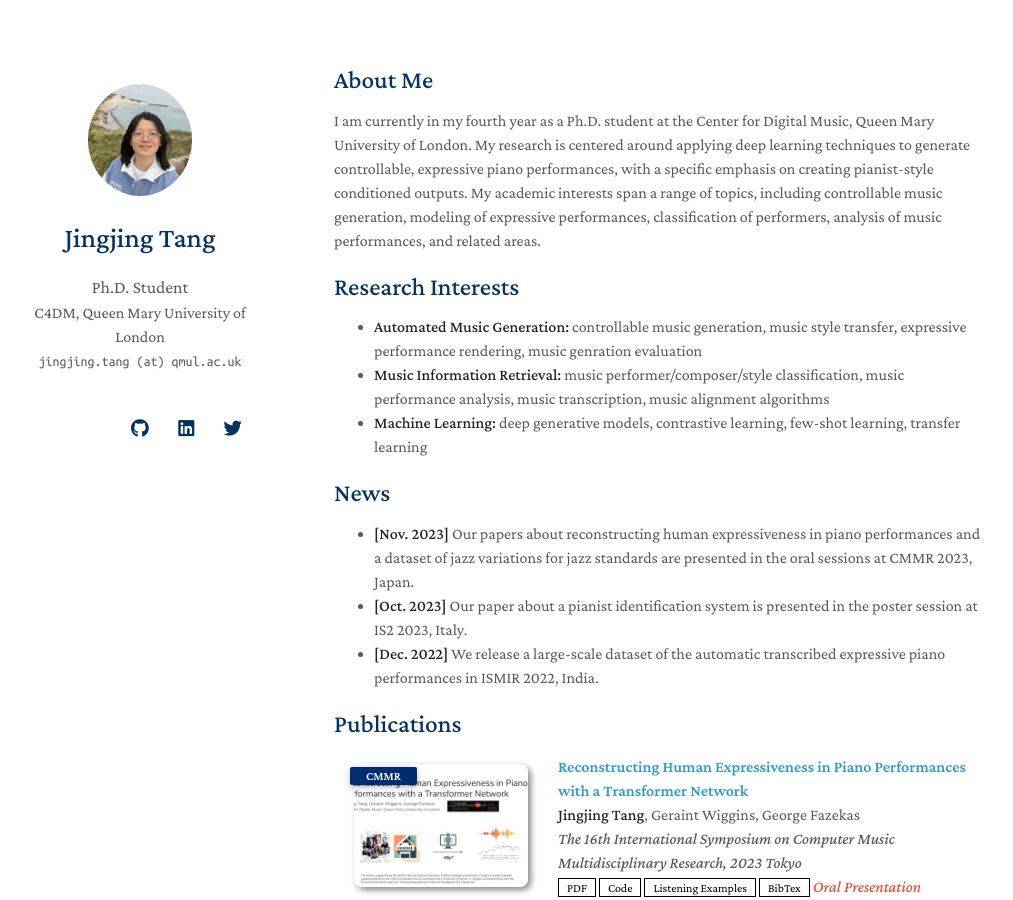
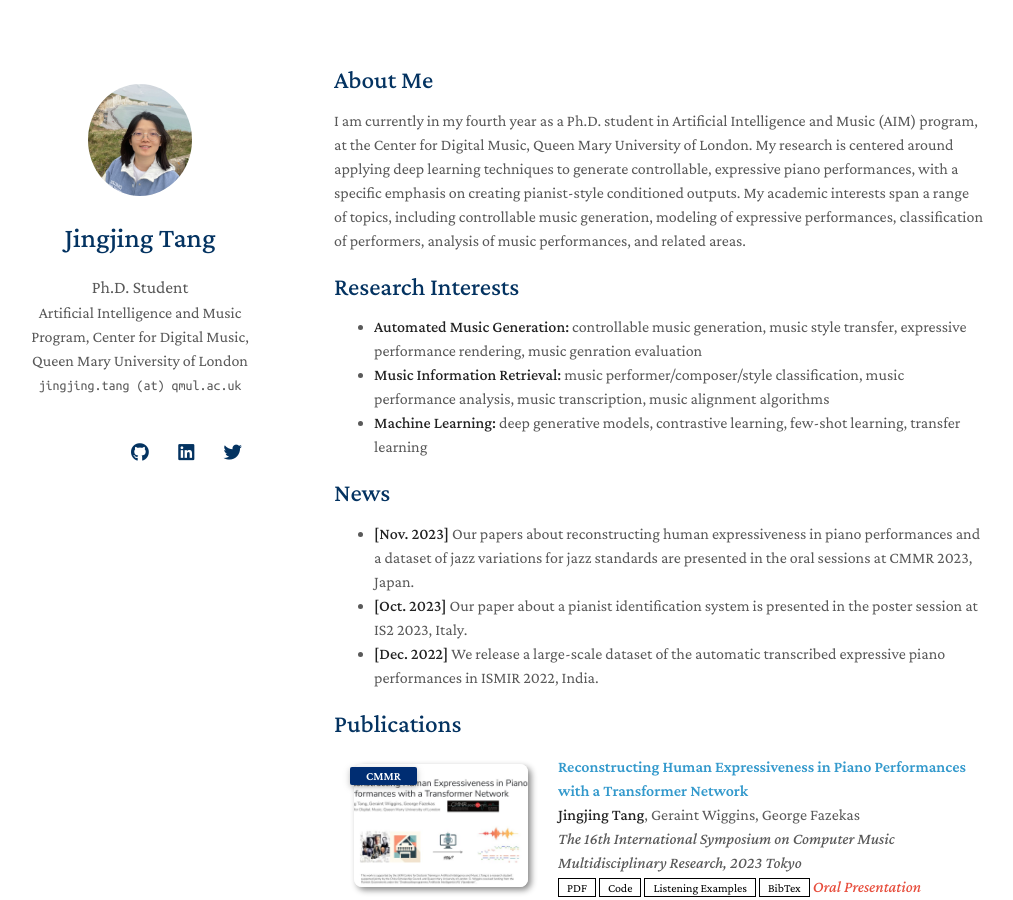
Before and after one commit to tangjjbetsy/ATEPP, a Jekyll site: the page built from index.md, in a window 1280 px wide and 900 px high. Shown: the whole window, without its empty margins (136-1149 px from the left). Built offline with Jekyll 4.4.1, drawn with Linux system fonts in a browser that asks for light colours; nearby versions of some CDN libraries; a style sheet for code colours, icons or effects is not loaded; our own code applies the rules of GitHub Pages for plain Markdown files.

Commit message:
update: 2023.11.17

```diff
--- a/_config.yml
+++ b/_config.yml
@@ -1,7 +1,7 @@
 # Basic Information
 title: Jingjing Tang
 position: Ph.D. Student
-affiliation: C4DM, Queen Mary University of London
+affiliation: Artificial Intelligence and Music Program, Center for Digital Music, Queen Mary University of London
 affiliation_link: https://www.aim.qmul.ac.uk/
 email: jingjing.tang (at) qmul.ac.uk
 
@@ -22,7 +22,7 @@
 # Images (e.g., your profile picture and your website's favicon)
 # "favicon" and "favicon_dark" are used for the light and dark modes, respectively.
 avatar: ./assets/img/avatar.png
-favicon: ./assets/img/favicon.png
+favicon: ./assets/img/favicon-dark.png
 favicon_dark: ./assets/img/favicon-dark.png
 
 # Footnote
--- a/index.md
+++ b/index.md
@@ -4,7 +4,7 @@
 
 ## About Me
 
-I am currently in my fourth year as a Ph.D. student at the Center for Digital Music, Queen Mary University of London. My research is centered around applying deep learning techniques to generate controllable, expressive piano performances, with a specific emphasis on creating pianist-style conditioned outputs. My academic interests span a range of topics, including controllable music generation, modeling of expressive performances, classification of performers, analysis of music performances, and related areas.
+I am currently in my fourth year as a Ph.D. student in Artificial Intelligence and Music (AIM) program, at the Center for Digital Music, Queen Mary University of London. My research is centered around applying deep learning techniques to generate controllable, expressive piano performances, with a specific emphasis on creating pianist-style conditioned outputs. My academic interests span a range of topics, including controllable music generation, modeling of expressive performances, classification of performers, analysis of music performances, and related areas.
 
 ## Research Interests
 
```
Also changed, not shown: assets/img/favicon.png (deleted).
